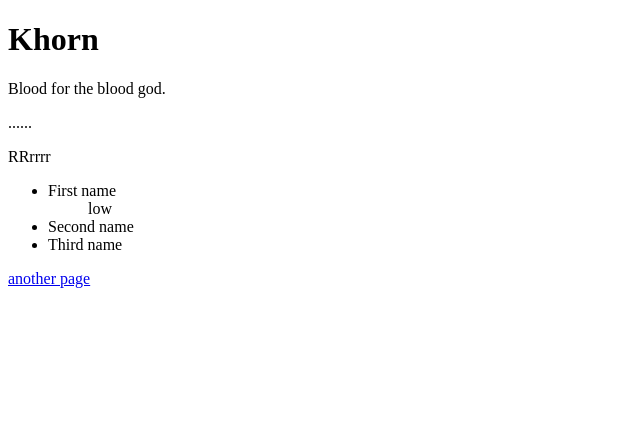
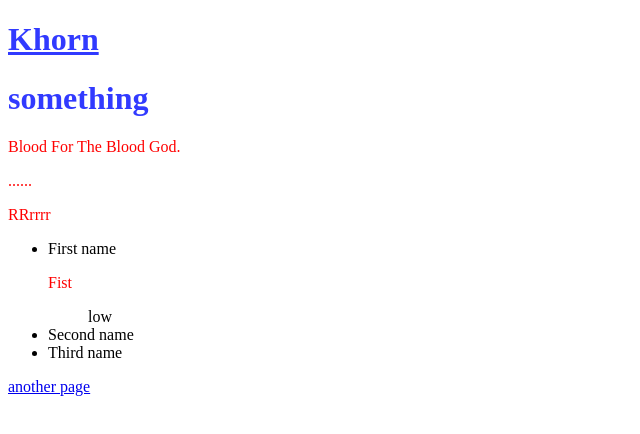
Before and after one commit to Avalanheim/Avalanheim, a plain HTML site: page index.html in a window 1280 px wide. Shown: the whole page, without its empty margins (0-640 px from the left). Drawn offline with Linux system fonts and the light colour scheme.

```diff
--- a/index.html
+++ b/index.html
@@ -3,14 +3,20 @@
 	<head>
 		<meta charset="utf-8">
 		<title>Title name</title>
+		<link rel="stylesheet" href="style.css">
 	</head>
 	<body>
-		<h1>Khorn</h1>
-		<p>Blood for the blood god.</p>
+		<h1 class="main">Khorn</h1>
+		<h1>something</h1>
+		<p id="first">Blood for the blood god.</pid>
 		<p>......</p>
 		<p>RRrrrr</p>
 <ul>
 <li>First name
+	<div>
+		<p>Fist</p>
+	</div>
+</li>
 <ul>low</ul>
 
 </li>
--- /dev/null
+++ b/style.css
@@ -0,0 +1,14 @@
+
+p{
+    color: red;
+}
+h1{
+    color : #313aff;
+}
+.main{text-decoration: underline}
+#first{
+    text-transform: capitalize;
+}
+li li {
+    color: yellow;
+}
```
Also changed, not shown: form.html (added, +21 -0 lines).
